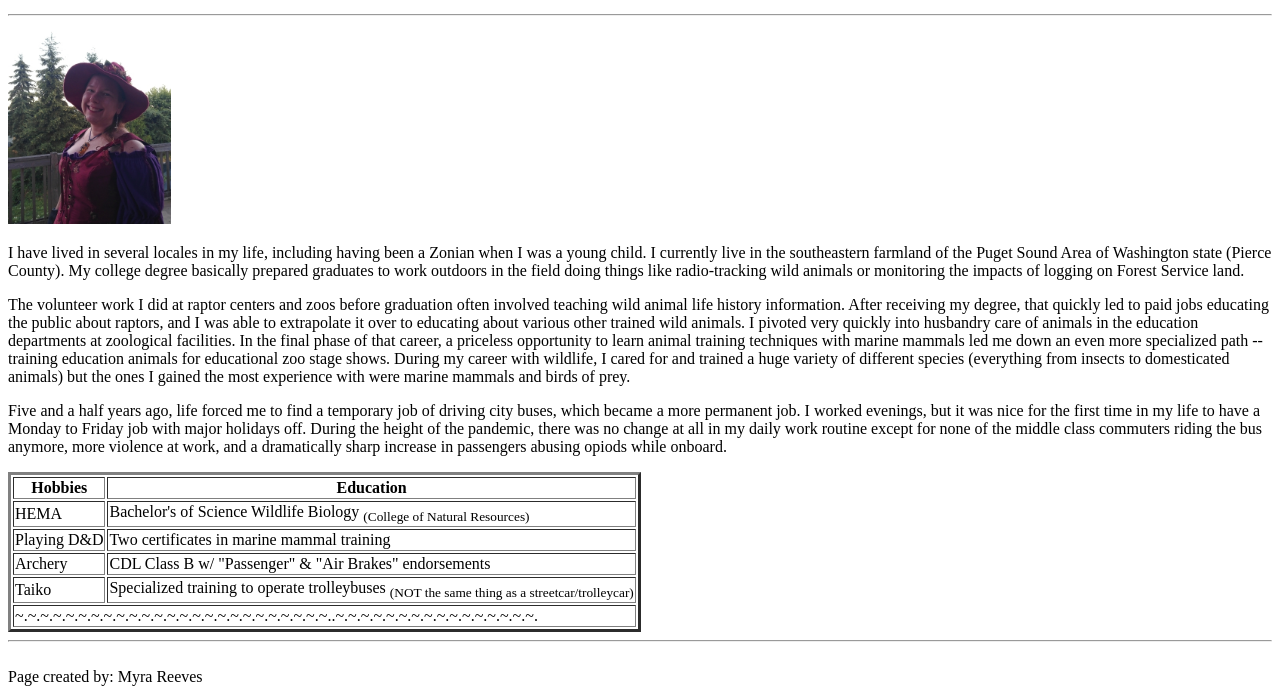
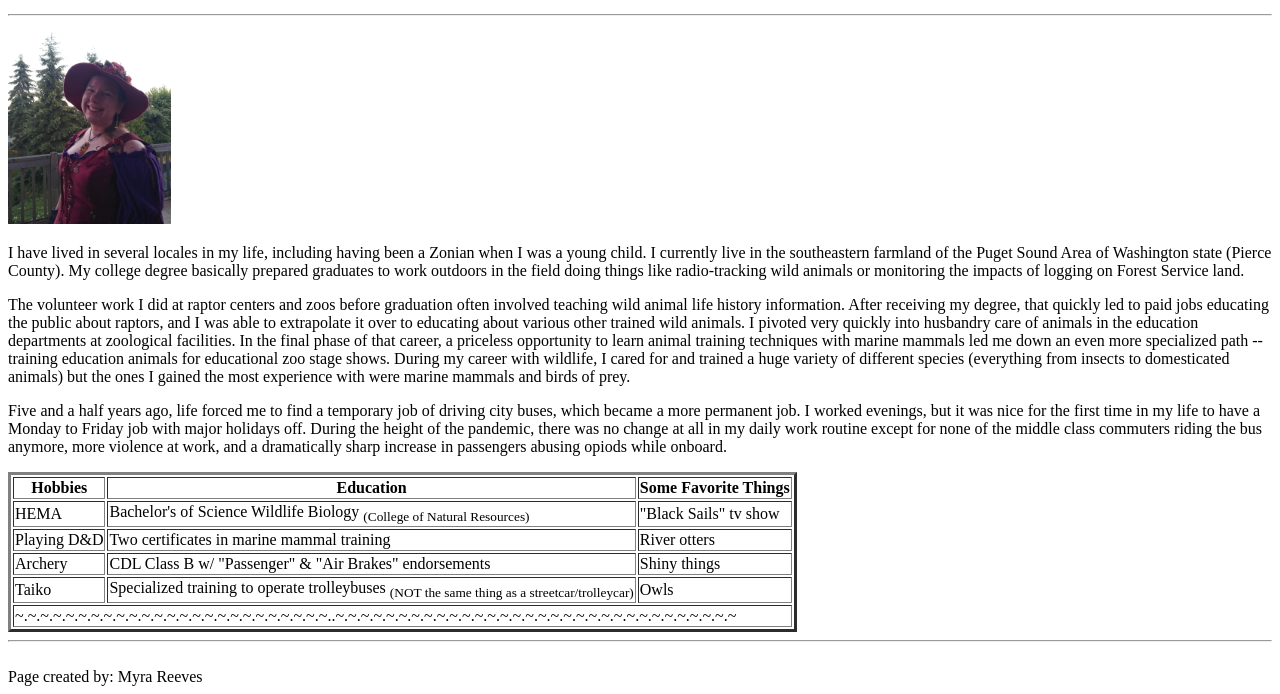
Before and after one commit to Hawksdaughter/DemoWebsite, a plain HTML site: page about.html in a window 1280 px wide. Shown: the part 136-830 px from the top of the page. Drawn offline with Linux system fonts and the light colour scheme.

Commit message:
Added Favorite Things column to table

```diff
--- a/about.html
+++ b/about.html
@@ -30,6 +30,7 @@
                 <tr>
                     <th>Hobbies</th>
                     <th colspan="2">Education</th>
+                    <th>Some Favorite Things</th>
                 </tr>
             </thead>
 
@@ -37,27 +38,31 @@
                 <tr>
                     <td>HEMA</td>
                     <td colspan="2">Bachelor's of Science Wildlife Biology <sub>(College of Natural Resources)</sub></td>
+                    <td>"Black Sails" tv show</td>
                 </tr>
 
                 <tr>
                     <td>Playing D&D</td>
-                    <td>Two certificates in marine mammal training</td>
+                    <td colspan="2">Two certificates in marine mammal training</td>
+                    <td>River otters</td>
                 </tr>
 
                 <tr>
                     <td>Archery</td>
                     <td colspan="2">CDL Class B w/ "Passenger" & "Air Brakes" endorsements</td>
+                    <td>Shiny things</td>
                 </tr>
 
                 <tr>
                     <td>Taiko</td>
                     <td colspan="2">Specialized training to operate trolleybuses <sub>(NOT the same thing as a streetcar/trolleycar)</sub></td>
+                    <td>Owls</td>
                 </tr>
             </tbody>
 
             <tfoot>
                 <tr>
-                    <td colspan="3">~.~.~.~.~.~.~.~.~.~.~.~.~.~.~.~.~.~.~.~.~.~.~.~.~..~.~.~.~.~.~.~.~.~.~.~.~.~.~.~.~.</td>
+                    <td colspan="4">~.~.~.~.~.~.~.~.~.~.~.~.~.~.~.~.~.~.~.~.~.~.~.~.~..~.~.~.~.~.~.~.~.~.~.~.~.~.~.~.~.~.~.~.~.~.~.~.~.~.~.~.~.~.~.~.~</td>
                 </tr>
             </tfoot>
         </table>
```
